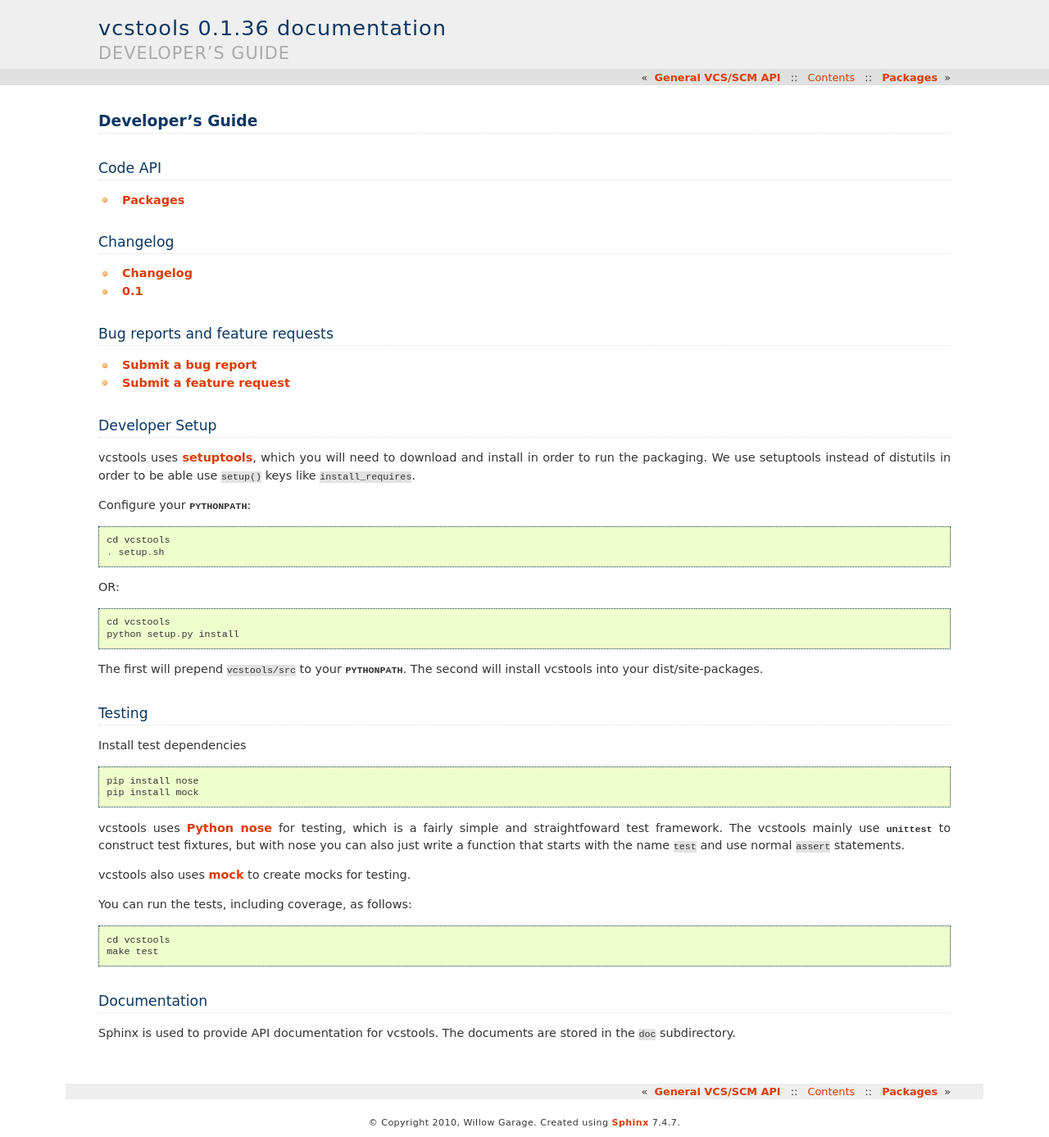
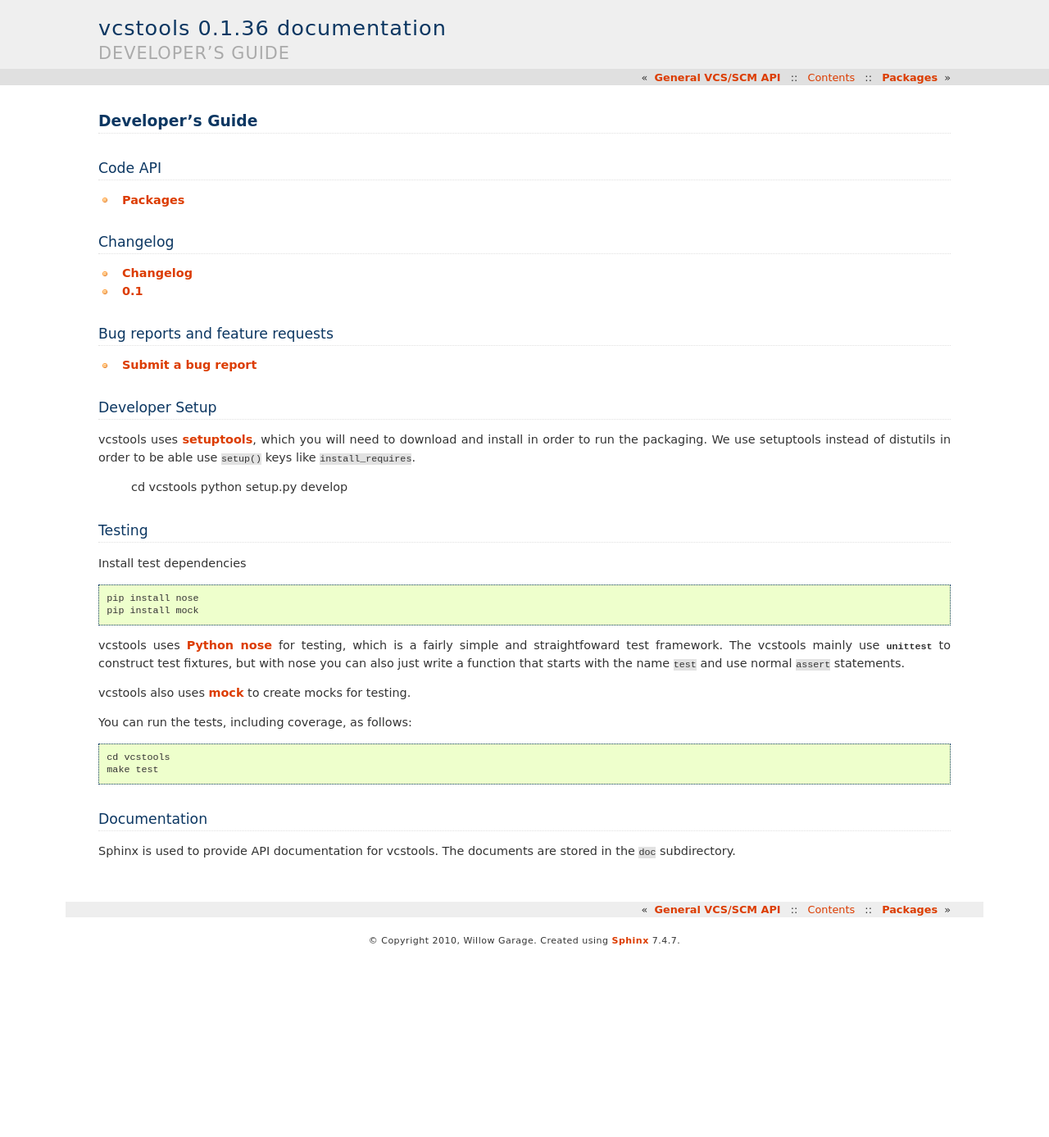
Before and after one commit to vcstools/vcstools, a Sphinx documentation site: the page built from doc/developers_guide.rst, in a window 1280 px wide. Shown: the whole page at 82% size. Built offline with Sphinx 7.4.7, drawn with Linux system fonts in a browser that asks for light colours; after the commit the page ends 1164 px from its top, so only the background shows below that.

Commit message:
update developer guide

```diff
--- a/doc/developers_guide.rst
+++ b/doc/developers_guide.rst
@@ -20,8 +20,7 @@
 Bug reports and feature requests
 --------------------------------
 
-- `Submit a bug report <https://kforge.ros.org/vcstools/trac/newticket?component=vcstools&type=defect>`_
-- `Submit a feature request <https://kforge.ros.org/vcstools/trac/newticket?component=vcstools&type=enhancement&vcstools>`_
+- `Submit a bug report <https://github.com/vcstools/vcstools>`_
 
 Developer Setup
 ---------------
@@ -31,17 +30,9 @@
 packaging.  We use setuptools instead of distutils in order to be able
 use ``setup()`` keys like ``install_requires``.
 
-Configure your :envvar:`PYTHONPATH`::
+    cd vcstools
+    python setup.py develop
 
-    cd vcstools
-    . setup.sh
-
-OR::
-
-    cd vcstools
-    python setup.py install
-
-The first will prepend ``vcstools/src`` to your :envvar:`PYTHONPATH`. The second will install vcstools into your dist/site-packages.
 
 Testing
 -------
```
Also changed, not shown: 1 other file.
